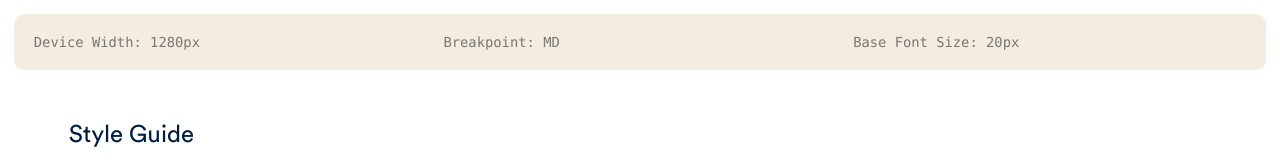
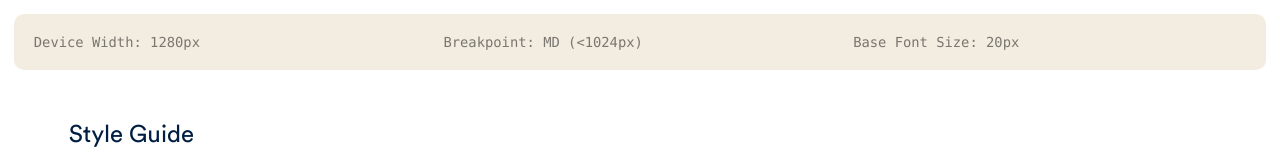
Before and after one commit to thisdesign/psd-reskin-toolkit, a Next.js app: page /size in a window 1280 px wide. Shown: the top 160 px of the page. Built offline with nearby package versions, Linux system fonts and the light colour scheme.

Commit message:
add px value to head

```diff
--- a/src/components/SizeBar/SizeBar.tsx
+++ b/src/components/SizeBar/SizeBar.tsx
@@ -35,7 +35,9 @@ const SizeBar = () => {
   return (
     <S.Outline>
       <div>Device Width: {size}px</div>
-      <div>Breakpoint: {breakpoint.toUpperCase()}</div>
+      <div>
+        Breakpoint: {breakpoint.toUpperCase()} (&lt;{SIZES[breakpoint]}px)
+      </div>
       <div>Base Font Size: {FONT_SIZES[breakpoint]}px</div>
     </S.Outline>
   );
```
